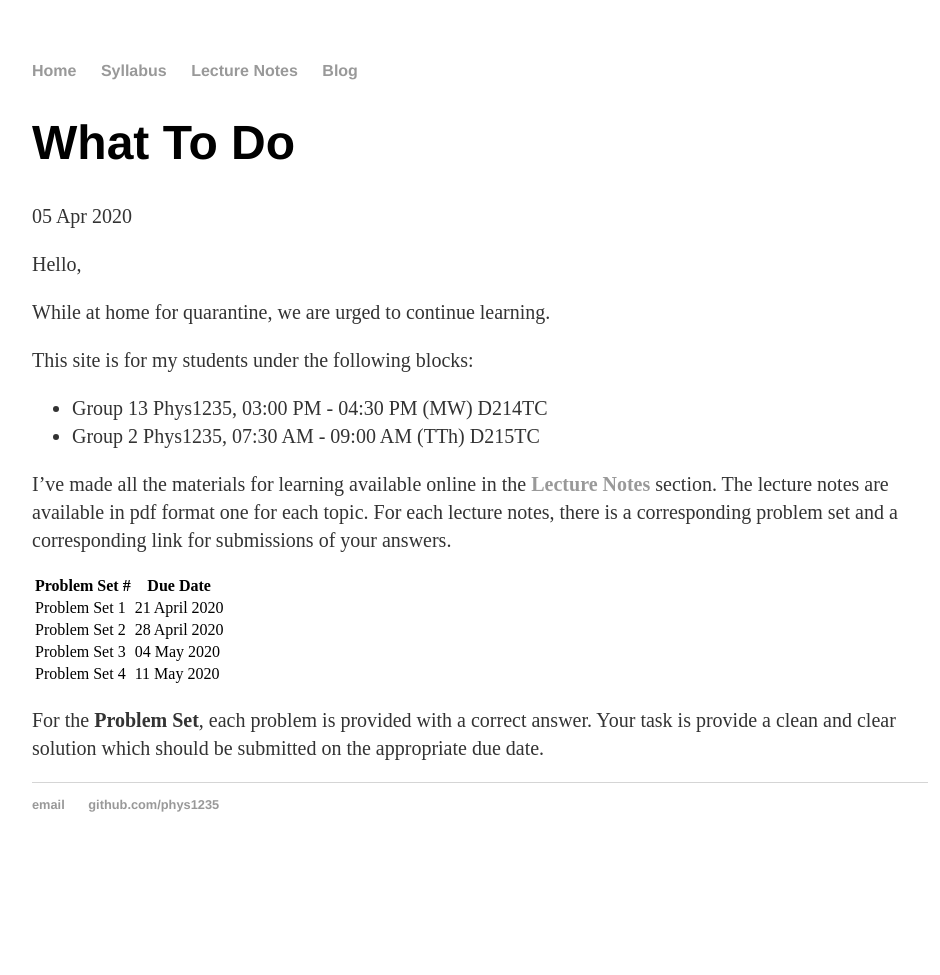
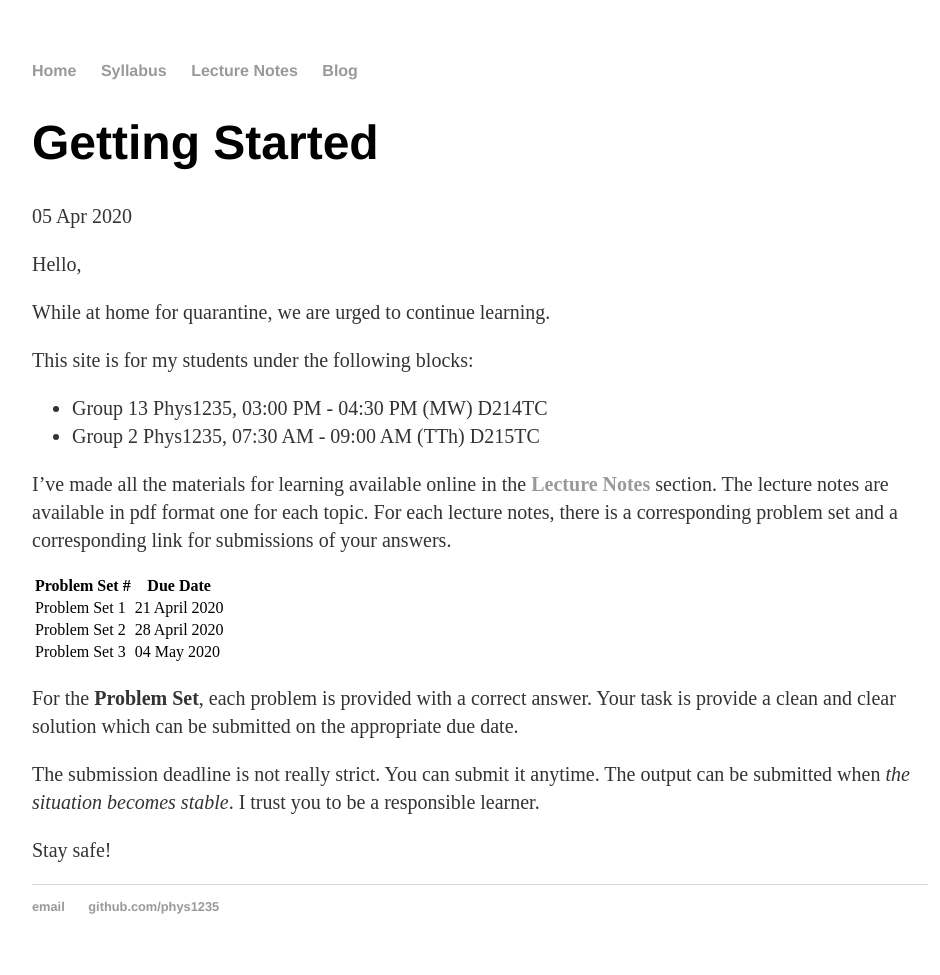
Before and after one commit to phys1235/phys1235.github.io, a Jekyll site: the page built from _posts/2020-04-05-what-to-do.md, in a window 1280 px wide. Shown: the whole page, without its empty margins (160-1100 px from the left). Built offline with Jekyll 4.4.1, drawn with Linux system fonts in a browser that asks for light colours; before the commit the page ends 900 px from its top, so only the background shows below that.

Commit message:
update blog

```diff
--- a/_posts/2020-04-05-what-to-do.md
+++ b/_posts/2020-04-05-what-to-do.md
@@ -1,6 +1,6 @@
 ---
 layout: post
-title: "What To Do"
+title: "Getting Started"
 date: 2020-04-05
 ---
 
@@ -20,6 +20,9 @@ I've made all the materials for learning available online in the **[Lecture Note
 | Problem Set 1 | 21 April 2020 |
 | Problem Set 2 | 28 April 2020 |
 | Problem Set 3 | 04 May 2020   |
-| Problem Set 4 | 11 May 2020   |
 
-For the **Problem Set**, each problem is provided with a correct answer. Your task is provide a clean and clear solution which should be submitted on the appropriate due date.
+For the **Problem Set**, each problem is provided with a correct answer. Your task is provide a clean and clear solution which can be submitted on the appropriate due date.
+
+The submission deadline is not really strict. You can submit it anytime. The output can be submitted when *the situation becomes stable*. I trust you to be a responsible learner.
+
+Stay safe!
--- a/index.html
+++ b/index.html
@@ -17,5 +17,5 @@ title: PHYS 1235
 						<li>Blog: instructions, announcement if there are errata or concerns</li>
 					</ul>
 			</p>
-			<p>To get started, proceed to the <a href="https://phys1235.github.io/blog/">Blog</a> section.</p>
+			<p>To get started, proceed to the <a href="\blog">Blog</a> section.</p>
 		</div>
--- a/syllabus/index.html
+++ b/syllabus/index.html
@@ -8,6 +8,7 @@ title: About Hank Quinlan
 
 <b>Course Code:</b> PHYS 1235 <br>
 <b>Course Title:</b> Physics for Engineers <br>
+<b>Teacher:</b> Anthony Val C. Camposano<br>
 <b>Credit Unit: </b> 3 <br>
 
 <p><b>Description</b><br>
```
Also changed, not shown: blog/atom.xml (deleted, +0 -27 lines), lecture-notes/index.html (+8 -11 lines), README.md, 5 other files.
